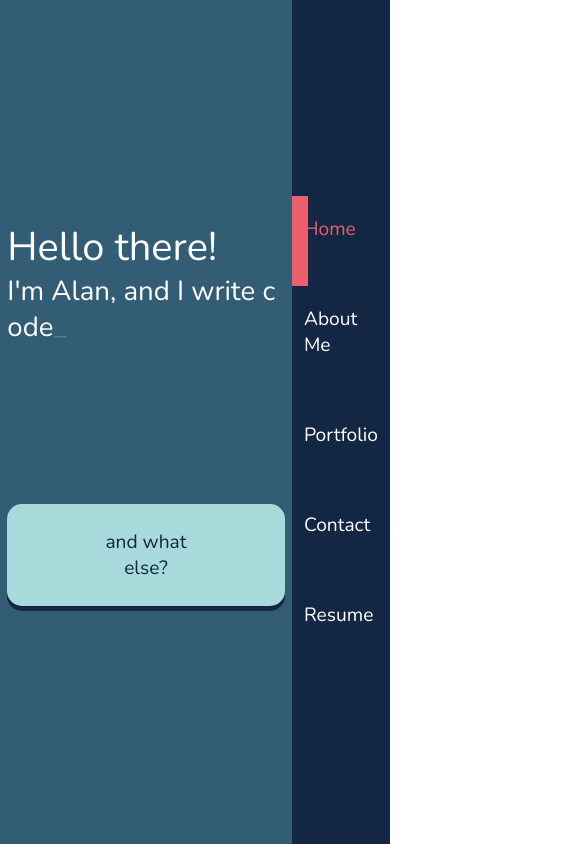
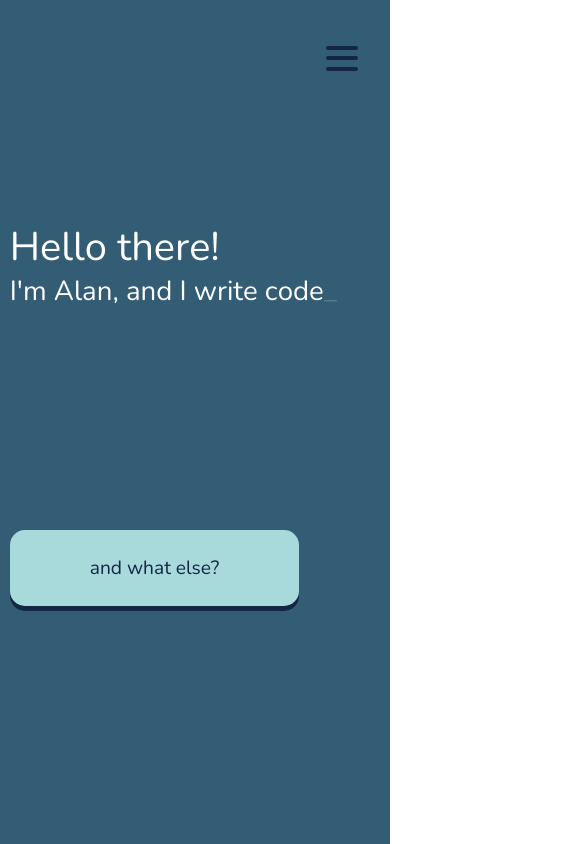
Before and after one commit to noworriesimhere/second-portfolio, a Next.js app: page / in a window 390 px wide. Shown: the top 844 px of the page, 585 px wide, since content can reach past the window. Built offline with nearby package versions, Linux system fonts and the light colour scheme.

Commit message:
added basic navbar

```diff
--- /dev/null
+++ b/components/Burger.js
@@ -0,0 +1,19 @@
+import React from 'react';
+import styles from '../styles/Burger.module.scss';
+
+const Burger = ({ setHamburger, hamburger }) => {
+  return (
+    <button
+      className={styles.styledBurger}
+      onClick={() => {
+        setHamburger(!hamburger);
+      }}
+    >
+      <div className={`${hamburger ? styles.opened : styles.closed}`} />
+      <div className={`${hamburger ? styles.opened : styles.closed}`} />
+      <div className={`${hamburger ? styles.opened : styles.closed}`} />
+    </button>
+  );
+};
+
+export default Burger;
--- a/components/Layout.js
+++ b/components/Layout.js
@@ -3,6 +3,8 @@ import styles from '../styles/Layout.module.scss';
 import { useRouter } from 'next/router';
 
 import { useResizeDetector } from 'react-resize-detector';
+
+import Burger from './Burger';
 
 import { gsap } from 'gsap/dist/gsap';
 import { RoughEase } from 'gsap/dist/EasePack';
@@ -14,6 +16,7 @@ const Layout = ({ children, setIsTransitioning, isTransitioning }) => {
   const [offsetTop, setOffsetTop] = useState(0);
   const [homeOffset, setHomeOffset] = useState(0);
   const [trigger, setTrigger] = useState(false);
+  const [hamburger, setHamburger] = useState(false);
 
   const navRef = useRef();
   const homeRef = useRef();
@@ -26,9 +29,15 @@ const Layout = ({ children, setIsTransitioning, isTransitioning }) => {
 
   useEffect(() => {
     setHomeOffset(homeRef.current.offsetTop);
-    gsap.to(navRef.current, { duration: 1, x: 0 }, 0.5);
+    if (width > 620) {
+      gsap.to(navRef.current, { duration: 1, x: 0 }, 0.5);
+    } else if (hamburger) {
+      gsap.to(navRef.current, { duration: 0.25, x: 0 });
+    } else {
+      gsap.to(navRef.current, { duration: 0.25, x: 620 });
+    }
     setTrigger(true);
-  }, [width, height]);
+  }, [width, height, hamburger]);
 
   useEffect(() => {
     let menuHeight = homeRef.current.clientHeight;
@@ -145,6 +154,7 @@ const Layout = ({ children, setIsTransitioning, isTransitioning }) => {
           </ul>
         </nav>
         <main className={styles.main}>{children}</main>
+        <Burger setHamburger={setHamburger} hamburger={hamburger} />
       </div>
     </>
   );
--- a/pages/_app.js
+++ b/pages/_app.js
@@ -1,6 +1,7 @@
 import Layout from '../components/Layout';
 import '../styles/globals.scss';
 import { useState } from 'react';
+import Head from 'next/head';
 
 import Cursor from '../components/Cursor';
 
@@ -8,6 +9,13 @@ function MyApp({ Component, pageProps }) {
   const [isTransitioning, setIsTransitioning] = useState(false);
 
   return (
+    <>
+      <Head>
+        <script
+          src='https://kit.fontawesome.com/9b36654fc1.js'
+          crossorigin='anonymous'
+        ></script>
+      </Head>
       <Cursor Component={Component}>
         <Layout
           setIsTransitioning={setIsTransitioning}
@@ -16,6 +24,7 @@ function MyApp({ Component, pageProps }) {
           <Component {...pageProps} isTransitioning={isTransitioning} />
         </Layout>
       </Cursor>
+    </>
   );
 }
 
--- /dev/null
+++ b/styles/Burger.module.scss
@@ -0,0 +1,41 @@
+.styledBurger {
+  position: absolute;
+  top: 5%;
+  right: 2rem;
+  display: flex;
+  flex-direction: column;
+  justify-content: space-around;
+  width: 2rem;
+  height: 2rem;
+  background: transparent;
+  border: none;
+  cursor: pointer;
+  padding: 0;
+  z-index: 11;
+
+  @media screen and (min-width: 620px) {
+    display: none;
+  }
+
+  &:focus {
+    outline: none;
+  }
+
+  div {
+    width: 2rem;
+    height: 0.25rem;
+
+    border-radius: 10px;
+    transition: all 0.3s linear;
+    position: relative;
+    transform-origin: 1px;
+  }
+
+  .closed {
+    background: var(--color-background-dark);
+  }
+
+  .opened {
+    background: var(--color-background-light);
+  }
+}
--- a/styles/Layout.module.scss
+++ b/styles/Layout.module.scss
@@ -12,6 +12,10 @@
   align-items: center;
   grid-column: 1 / 2;
   grid-row: 1 / 2;
+
+  @media screen and (max-width: 620px) {
+    grid-column: 1 / 3;
+  }
 }
 
 .nav {
@@ -21,7 +25,16 @@
   grid-column: 2 / 3;
   grid-row: 1 / 2;
   background-color: var(--color-background-dark);
-  transform: translateX(1000px);
+  transform: translateX(500px);
+
+  @media screen and (max-width: 620px) {
+    position: absolute;
+    left: 0;
+    top: 0;
+    width: 100%;
+    height: 100%;
+    z-index: 10;
+  }
 
   ul {
     list-style-type: none;
--- a/styles/Portfolio.module.scss
+++ b/styles/Portfolio.module.scss
@@ -4,12 +4,21 @@
   width: 95%;
   height: 750px;
   overflow: hidden;
+
+  @media screen and (max-width: 620px) {
+    overflow: scroll;
+
+  }
 }
 
 .flex {
   display: flex;
   flex-flow: row wrap;
   justify-content: flex-start;
+
+  @media screen and (max-width: 620px) {
+   justify-content: center;
+  }
 }
 
 .cursor {
--- a/styles/globals.scss
+++ b/styles/globals.scss
@@ -55,7 +55,6 @@ body {
 a {
   color: var(--color-background-light);
   cursor: none;
-  text-decoration: underline;
 }
 
 * {
```
Also changed, not shown: hooks/useMediaQuery.js (added, +21 -0 lines), hooks/useNonInitialEffect.tsx (deleted, +0 -32 lines). Lines whose indentation alone changed are shown as unchanged.
